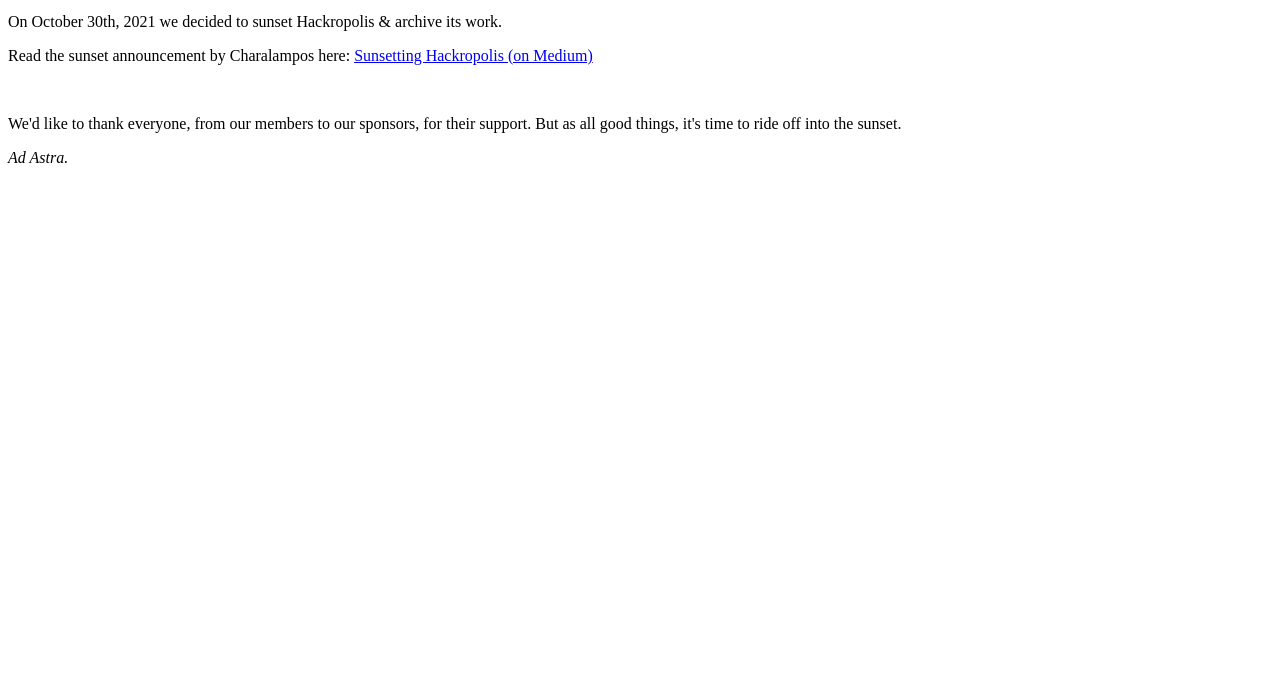
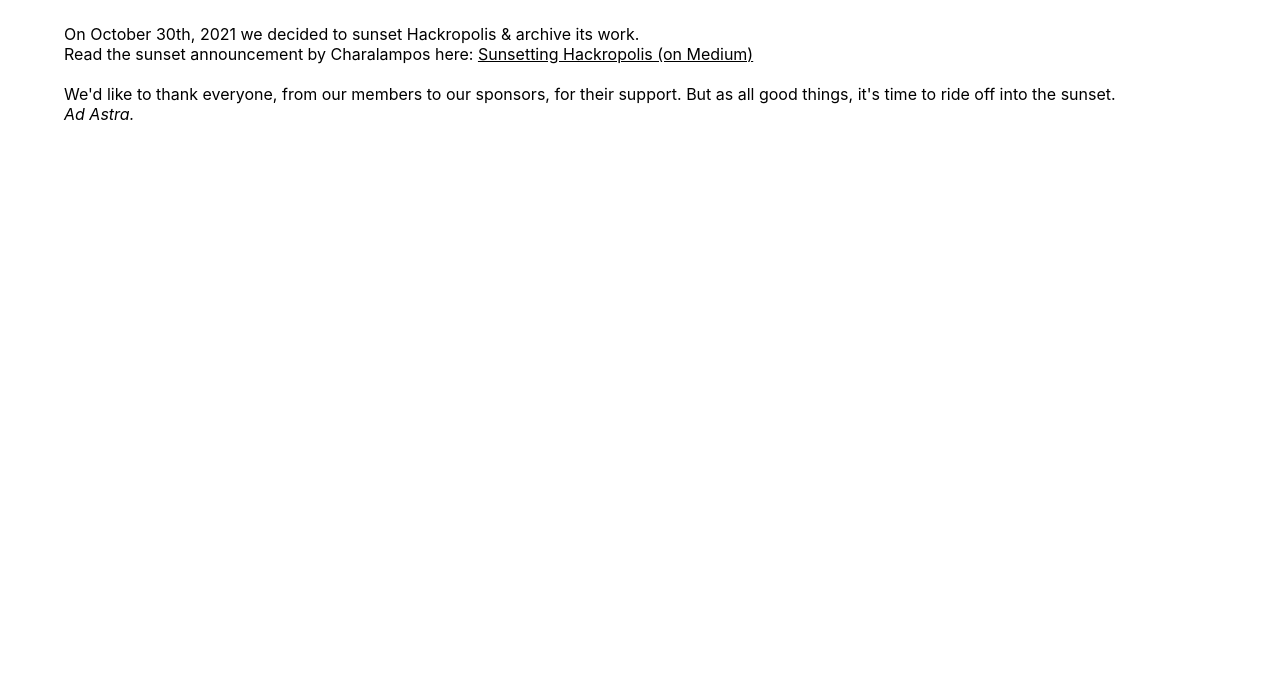
Before and after one commit to hackropolis/sunset, a plain HTML site: page index.html in a window 1280 px wide. Shown: the part 119-800 px from the top of the page. Drawn offline with Linux system fonts and the light colour scheme; the site is published under a folder, as on GitHub Pages, so addresses that start at the root find nothing.

Commit message:
fix paths

```diff
--- a/index.html
+++ b/index.html
@@ -8,12 +8,12 @@
 		<meta name="description" content="Hackropolis has been sunset. Click to read more" />
 
 		<!-- FAVICON -->
-		<link rel="shortcut icon" href="/pub/favicon.ico/" />
-		<link rel="icon" href="/pub/favicon.ico" />
+		<link rel="shortcut icon" href="./pub/favicon.ico/" />
+		<link rel="icon" href="./pub/favicon.ico" />
 
 		<!-- CSS STYLE LINK -->
-		<link rel="stylesheet" href="/styles/default.css" />
-		<link rel="stylesheet" href="/styles/main.css" />
+		<link rel="stylesheet" href="./styles/default.css" />
+		<link rel="stylesheet" href="./styles/main.css" />
 
 		<!-- ETC -->
 		<meta charset="UTF-8" />
```
